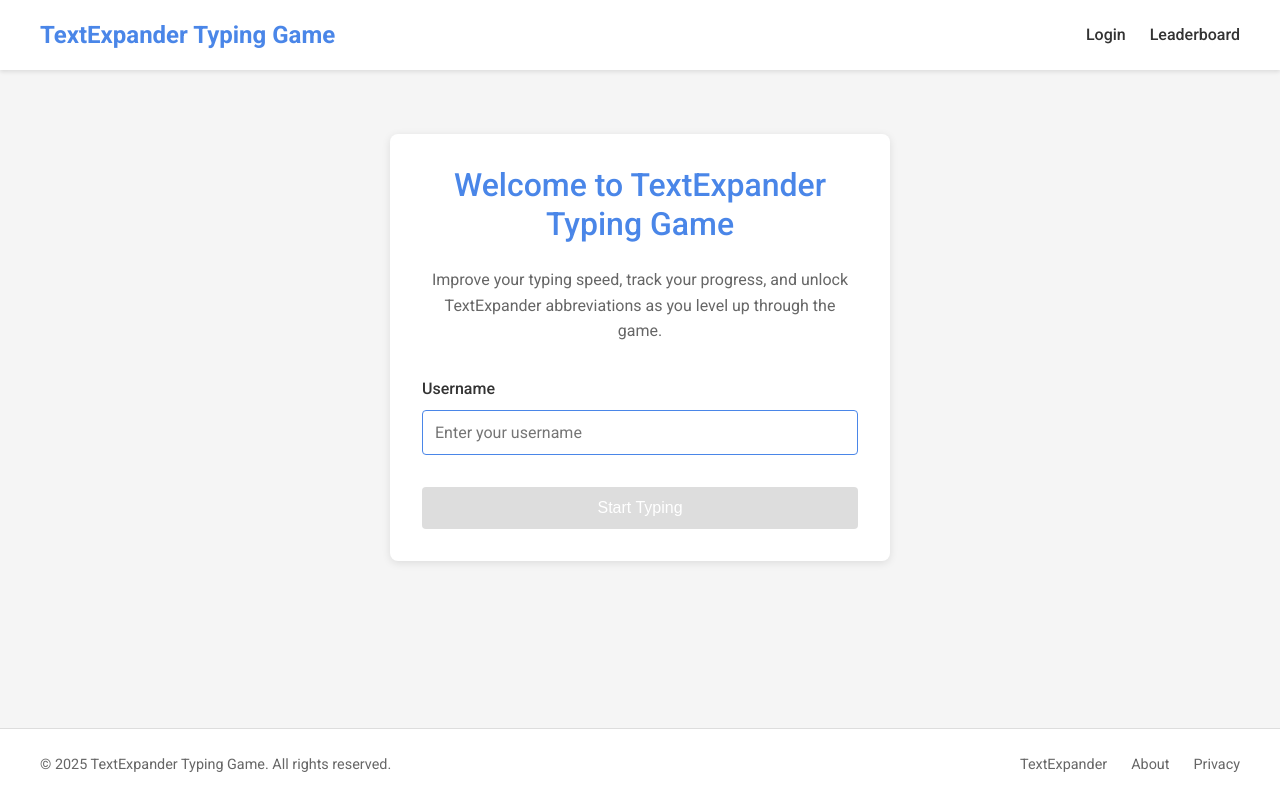
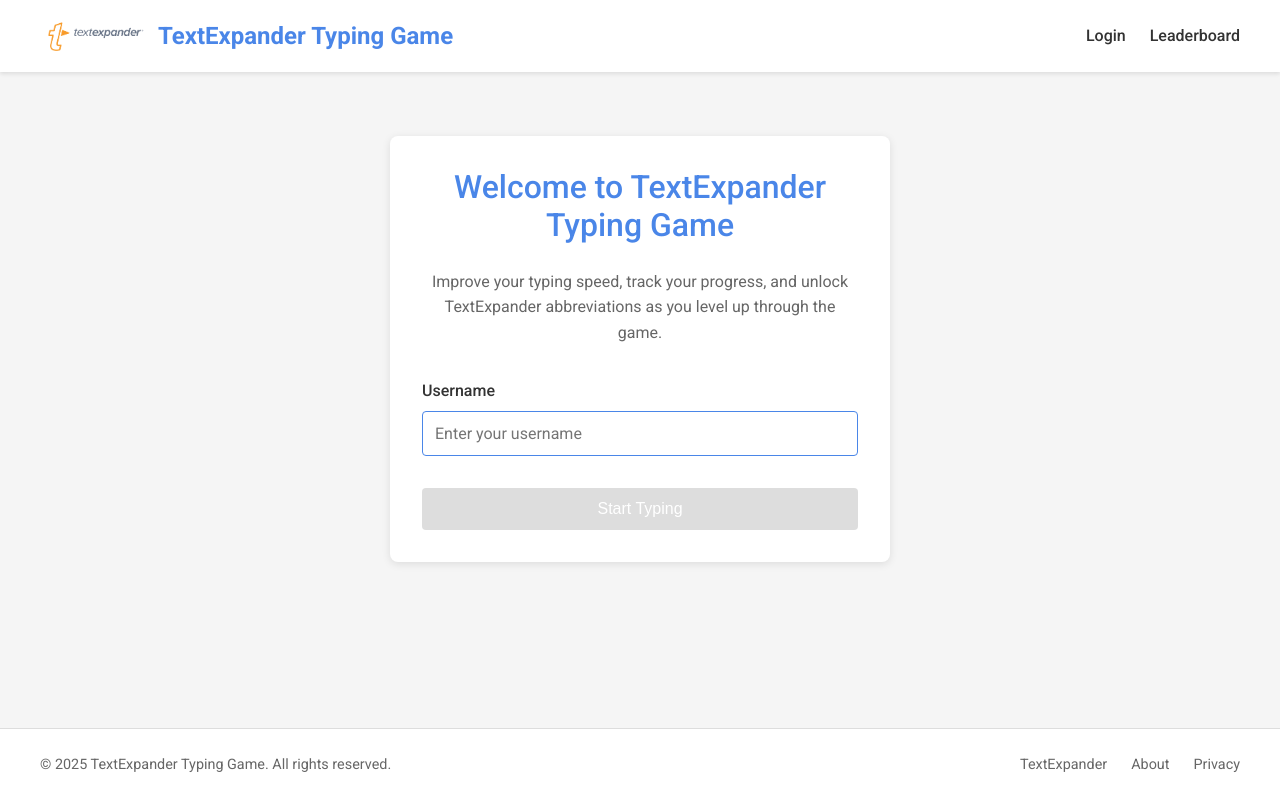
Before and after one commit to josheryn/textexpander-typing-game, a React (Vite) app: page /login in a window 1280 px wide. Built offline with nearby package versions, Linux system fonts and the light colour scheme; the HTML template or start-up script is replaced by a standard one.

Commit message:
Update to add logo and fix level changing issues

```diff
--- a/index.html
+++ b/index.html
@@ -2,7 +2,7 @@
 <html lang="en">
   <head>
     <meta charset="UTF-8" />
-    <link rel="icon" type="image/svg+xml" href="/favicon.svg" />
+    <link rel="icon" type="image/png" href="/images/textexpander-logo.png" />
     <meta name="viewport" content="width=device-width, initial-scale=1.0" />
     <meta name="description" content="TextExpander Typing Speed Game - Improve your typing speed and unlock abbreviations" />
     <title>TextExpander Typing Game</title>
--- a/src/components/Header.tsx
+++ b/src/components/Header.tsx
@@ -25,10 +25,19 @@
   font-size: 1.5rem;
   font-weight: 700;
   color: var(--primary-color);
+  display: flex;
+  align-items: center;
 
   a {
     color: inherit;
     text-decoration: none;
+    display: flex;
+    align-items: center;
+  }
+
+  img {
+    height: 40px;
+    margin-right: 10px;
   }
 `;
 
@@ -74,7 +83,10 @@
     <HeaderContainer>
       <HeaderContent>
         <Logo>
-          <Link to="/">TextExpander Typing Game</Link>
+          <Link to="/">
+            <img src="/images/textexpander-logo.png" alt="TextExpander Logo" />
+            <span>TextExpander Typing Game</span>
+          </Link>
         </Logo>
         <Nav>
           {user ? (
--- a/src/pages/Game.tsx
+++ b/src/pages/Game.tsx
@@ -263,6 +263,13 @@
   const navigate = useNavigate();
 
   const [level, setLevel] = useState(getLevelById(Number(levelId)));
+
+  // Update level when levelId changes
+  useEffect(() => {
+    const newLevel = getLevelById(Number(levelId));
+    setLevel(newLevel);
+  }, [levelId]);
+
   const [gameState, setGameState] = useState<'ready' | 'playing' | 'finished'>('ready');
   const [startTime, setStartTime] = useState<number | null>(null);
   const [endTime, setEndTime] = useState<number | null>(null);
@@ -492,6 +499,13 @@
     setAbbreviationsUsed(0);
   };
 
+  // Navigate to the next level
+  const goToNextLevel = () => {
+    if (!level) return;
+    const nextLevelId = level.id + 1;
+    navigate(`/game/${nextLevelId}`);
+  };
+
   // Insert abbreviation into the text
   const insertAbbreviation = (abbr: Abbreviation) => {
     if (gameState !== 'playing' || !inputRef.current) return;
@@ -646,6 +660,9 @@
 
           <ResultButtons>
             <PrimaryButton onClick={restartGame}>Try Again</PrimaryButton>
+            {wpm >= level.requiredWPM && level.id < 10 && (
+              <PrimaryButton onClick={goToNextLevel}>Next Level</PrimaryButton>
+            )}
             <SecondaryButton onClick={() => navigate('/')}>Back to Home</SecondaryButton>
           </ResultButtons>
         </ResultsCard>
```
Also changed, not shown: public/README.md (added), public/images/README.md (added), public/images/textexpander-logo.png (added), public/images/textexpander-logo.svg (added).
